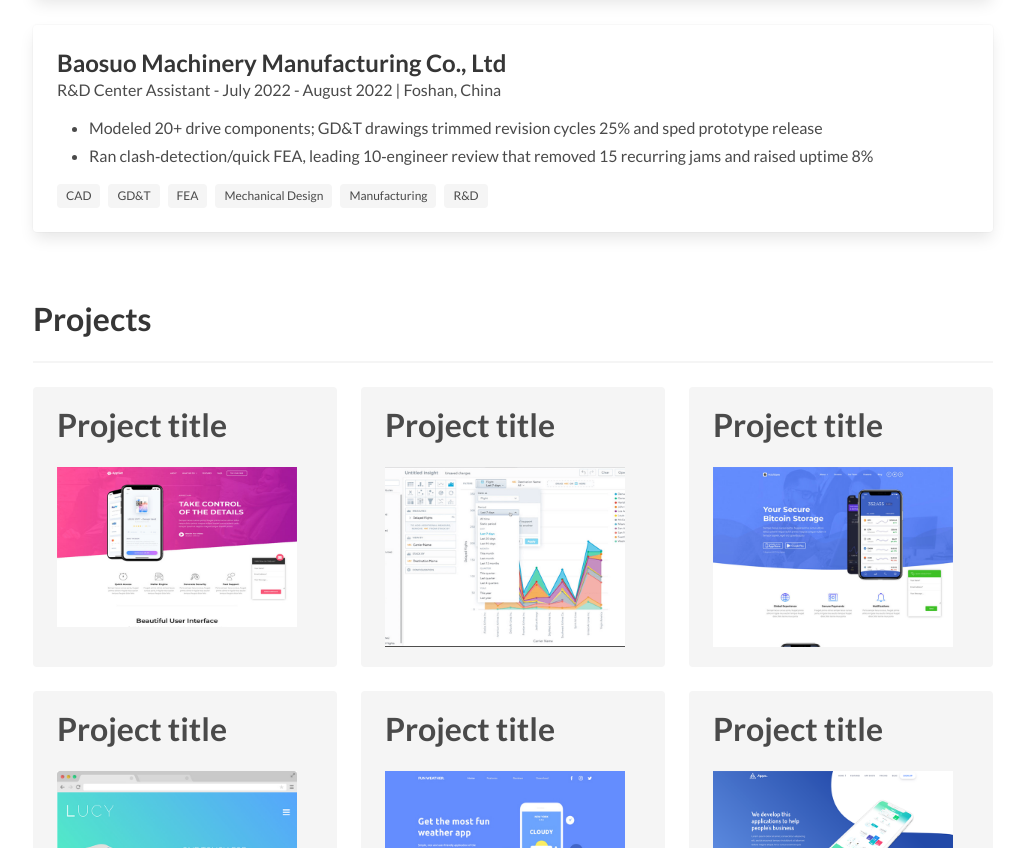
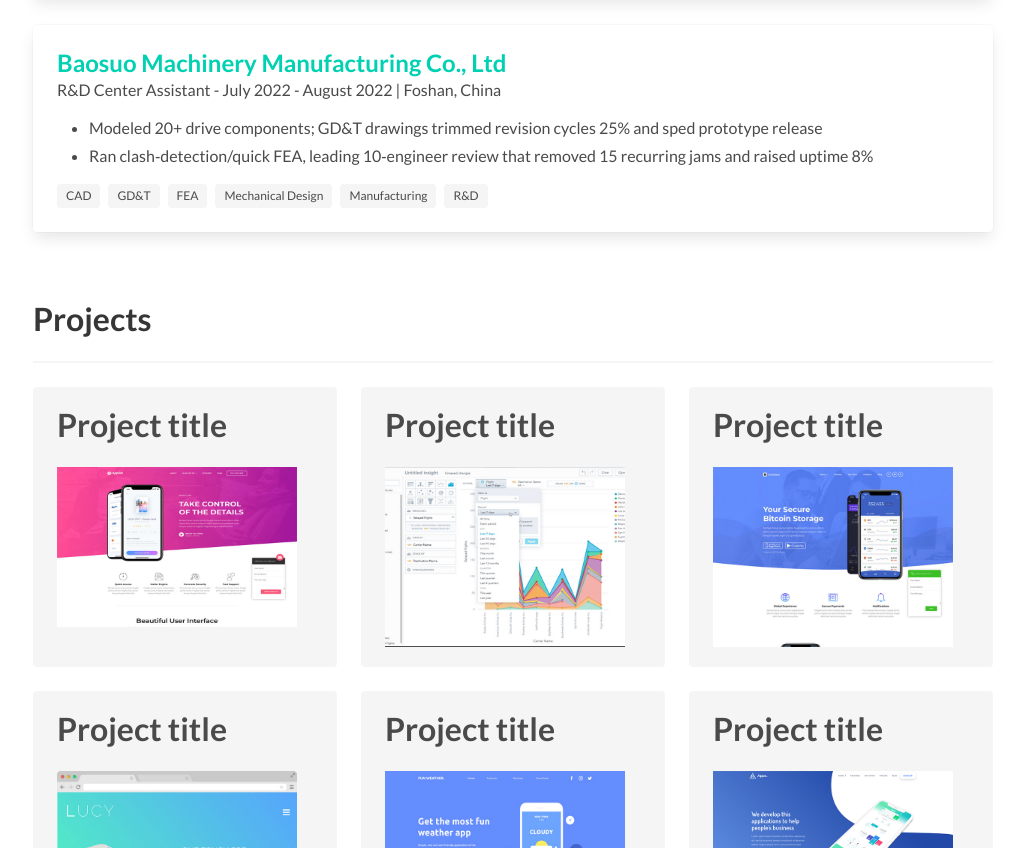
Before and after one commit to liu-siyu5/liu-siyu5.github.io, a plain HTML site: page index.html in a window 1280 px wide. Shown: the part 873-1721 px from the top of the page, without its empty margins (127-1152 px from the left). Drawn offline with Linux system fonts and the light colour scheme; files whose address does not match are found by name.

Commit message:
Update index.html

```diff
--- a/index.html
+++ b/index.html
@@ -99,7 +99,7 @@
       <div class="card card-gap">
         <div class="card-content">
           <div class="content">
-            <p class="title is-4">Baosuo Machinery Manufacturing Co., Ltd</p>
+            <p class="title is-4"><a href="https://www.baosuo.com/" target="_blank">Baosuo Machinery Manufacturing Co., Ltd</a></p>
             <p class="subtitle is-6">R&D Center Assistant - <time datetime="2022-7">July 2022</time> - <time
                 datetime="2022-8">August 2022</time> | Foshan, China</p>
             <ul>
```
